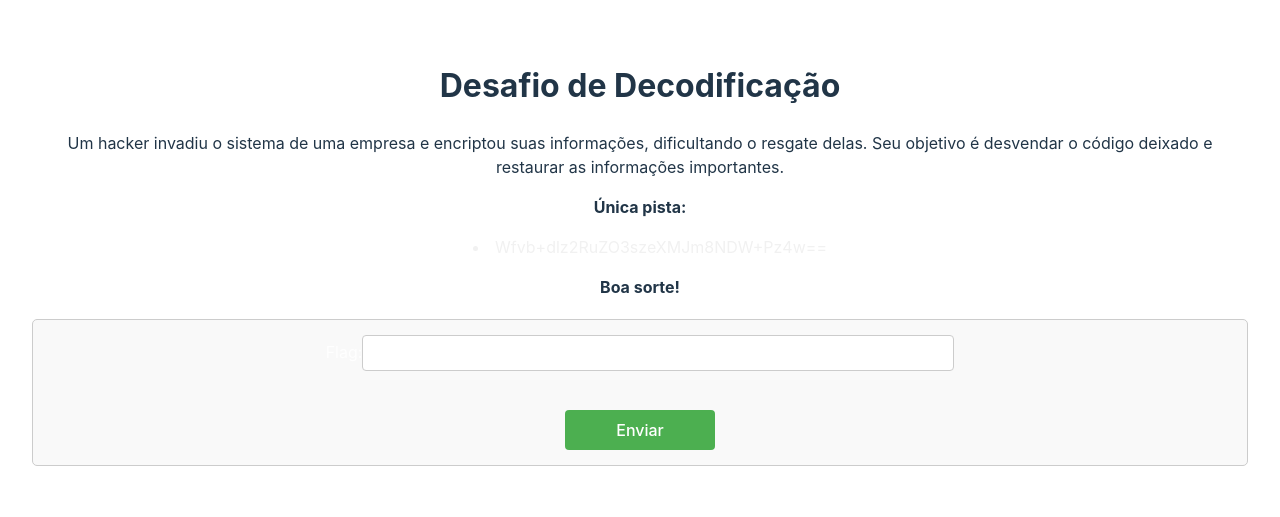
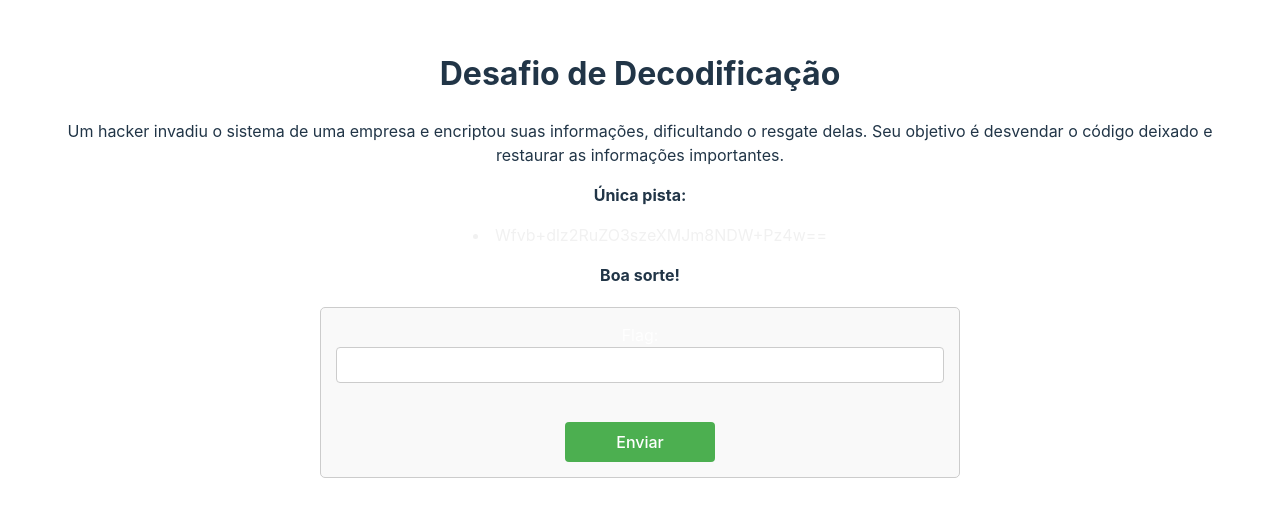
Before and after one commit to Paduan/Cyber-Rats, a React (Vite) app in the folder cyber-rats/: page /desafio2 in a window 1280 px wide. Shown: the part 137-654 px from the top of the page. Built offline with nearby package versions, Linux system fonts and the light colour scheme.

Commit message:
modified:   cyber-rats/src/Desafio2.css

```diff
--- a/cyber-rats/src/Desafio2.css
+++ b/cyber-rats/src/Desafio2.css
@@ -59,6 +59,8 @@
 
 .form {
   margin-top: 20px;
+  width: 50%; /* Reduce the width of the form */
+  margin: 20px auto; /* Center the form */
 }
 
 .form input {
@@ -67,7 +69,7 @@
   margin-bottom: 10px;
   border-radius: 4px;
   border: 1px solid #ccc;
-  width: 50%;
+  width: 100%;
 }
 
 .form button {
```
